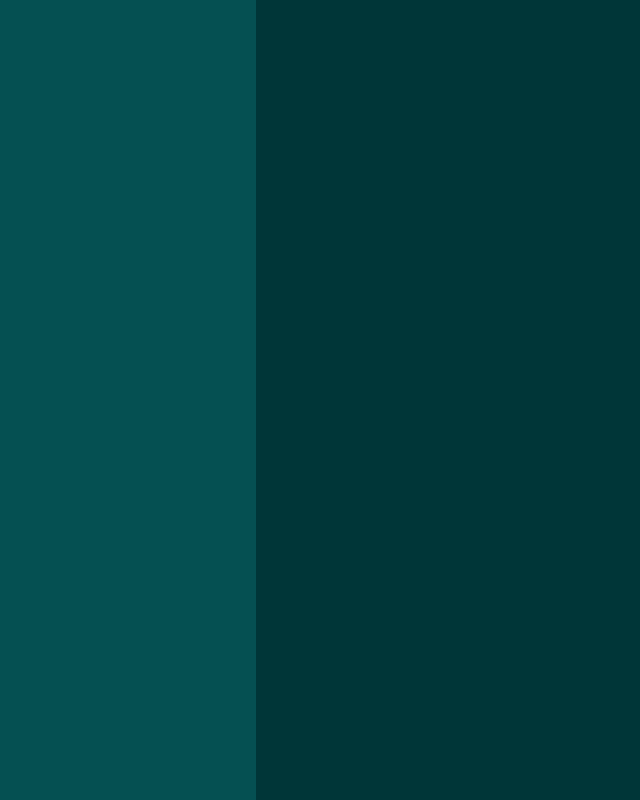
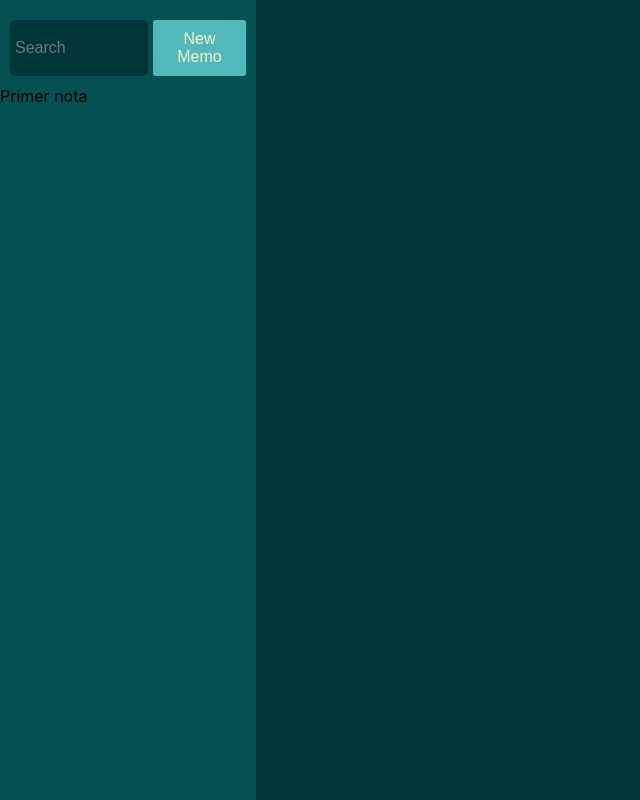
Before and after one commit to ManuelDiLena/MemoPad, a React (Create React App) app: page / in a window 1280 px wide. Shown: the whole page, without its empty margins (0-640 px from the left). Built offline with nearby package versions, Linux system fonts and the light colour scheme; the HTML template or start-up script is replaced by a standard one.

Commit message:
Object iteration

```diff
--- a/src/App.css
+++ b/src/App.css
@@ -18,11 +18,25 @@
     flex-direction: column;
 }
 
+.editor input,
+.editor textarea {
+    padding: 10px;
+    width: 100%;
+}
+
 .preview {
     background-color: #003638;
     color: #F3F2C9;
     padding: 10px;
     width: 40%;
+}
+
+.note {
+    color: #F3F2C9;
+    padding: 10px;
+    display: flex;
+    justify-content: space-between;
+    cursor: pointer;
 }
 
 .menu {
@@ -32,3 +46,89 @@
     justify-content: space-between;
     gap: 5px;
 }
+
+.btn {
+    background-color: #53B8BB;
+    border: none;
+    border-radius: 3px;
+    padding: 10px;
+    color: #F3F2C9;
+    font-size: 16px;
+    cursor: pointer;
+}
+
+.btn:hover {
+    background-color: #44989B;
+}
+
+.pinButton {
+    background-color: #53B8BB;
+    border: none;
+    border-radius: 3px;
+    padding: 5px;
+    color: #F3F2C9;
+    cursor: pointer;
+}
+
+.pinButton:hover {
+    background-color: #44989B;
+}
+
+.activeNote {
+    background-color: #003638;
+}
+
+.editor-textarea {
+    display: flex;
+    flex-direction: column;
+    height: 100%;
+}
+
+.content {
+    color: #F3F2C9;
+    box-sizing: border-box;
+    width: 100%;
+    height: 100%;
+    outline: none;
+    border: none;
+    font-family: Arial, Helvetica, sans-serif;
+    line-height: 1.7;
+    font-size: 18px;
+    background-color: transparent;
+}
+
+.title{
+    color: #F3F2C9;
+    box-sizing: border-box;
+    padding: 10px;
+    width: 100%;
+    border: none;
+    border-bottom: solid 2px #CCCCCC;
+    margin-bottom: 20px;
+    font-size: 32px;
+    font-weight: bolder;
+    outline: none;
+    background-color: transparent;
+}
+
+.search {
+    color: #F3F2C9;
+    padding: 5px;
+    outline: none;
+    border-radius: 5px;
+    border: none;
+    width: 60%;
+    font-size: 16px;
+    background: #003638;
+
+}
+
+.search:focus {
+    background-color: transparent;
+    border: solid 1px #53B8BB;
+}
+
+.statusCodeContainer {
+    color: #F3F2C9;
+    height: 25px;
+}
--- a/src/App.js
+++ b/src/App.js
@@ -1,22 +1,35 @@
+import { useState } from 'react';
 import './App.css';
 
 function App() {
+
+    const [items, setItems] = useState([{
+        id: 0,
+        title: 'Primer nota',
+        text: '# HolaMundo',
+        pinned: false,
+        created: Date.now()
+    }]);
+
     return (
         <div className="App container">
             <div className='panel'>
                 <div className='menu'>
-                    <div className='list'>
-
-                    </div>
+                    <input className='search' placeholder='Search'/>
+                    <button className='btn'>New Memo</button>
+                </div>
+                <div className='list'>
+                    {
+                        items.map((item, i) => {
+                            return <div key={item.id}>{item.title}</div>
+                        })
+                    }
                 </div>
             </div>
 
             <div>
-                <div className='editor'>
-                    <div className='preview'>
-
-                    </div>
-                </div>
+                <div className='editor'></div>
+                <div className='preview'></div>
             </div>
         </div>
     );
```
